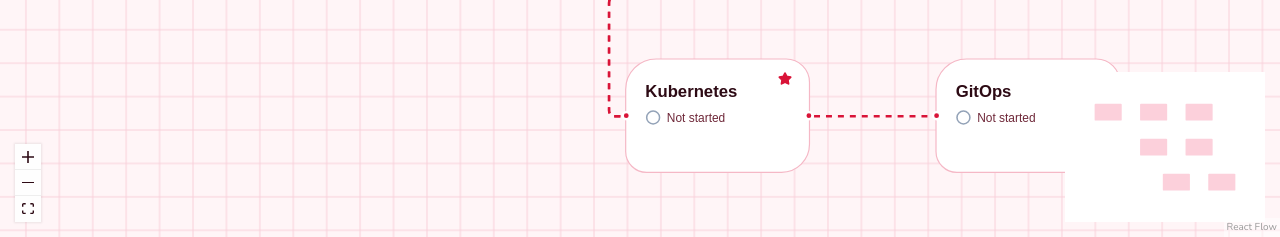
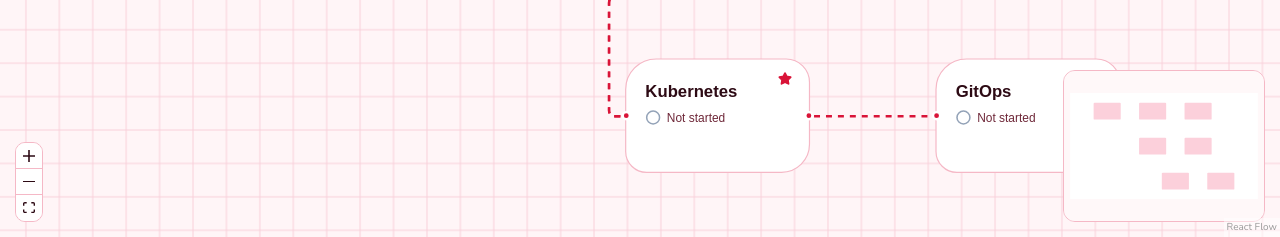
Before and after one commit to Anshuu2004/bibble, a Next.js app: page /map/devops-journey/edit in a window 1280 px wide. Shown: the part 563-800 px from the top of the page. Built offline with nearby package versions, Linux system fonts and the light colour scheme.

Commit message:
Fix minimap and zoom controls dark theme

```diff
--- a/app/globals.css
+++ b/app/globals.css
@@ -1596,6 +1596,37 @@
 .map-page-header { min-height: 78px; display: flex; align-items: center; justify-content: space-between; padding: 0 28px; border-bottom: 1px solid var(--border); background: var(--card); }
 .header-action { padding: 9px 15px; border: 1px solid var(--border); border-radius: 99px; font: 700 12px Arial, sans-serif; background: var(--card); color: var(--foreground); }
 .learning-map-shell .react-flow { background: var(--background); }
+
+/* React Flow controls & minimap — scoped to the learning map canvas */
+.map-canvas-wrap {
+  --xy-controls-button-background-color: var(--surface-card);
+  --xy-controls-button-background-color-hover: var(--surface-soft);
+  --xy-controls-button-color: var(--text-primary);
+  --xy-controls-button-color-hover: var(--brand);
+  --xy-controls-button-border-color: var(--border-subtle);
+  --xy-controls-box-shadow: var(--shadow-card);
+
+  --xy-minimap-background-color: var(--surface-card);
+  --xy-minimap-mask-background-color: color-mix(in srgb, var(--surface-page) 70%, transparent);
+  --xy-minimap-node-background-color: var(--canvas-node);
+}
+
+.map-canvas-wrap .react-flow__controls {
+  border: 1px solid var(--border-subtle);
+  border-radius: 10px;
+  overflow: hidden;
+}
+
+.map-canvas-wrap .react-flow__controls-button:active {
+  background: var(--surface-strong);
+}
+
+.map-canvas-wrap .react-flow__minimap {
+  border: 1px solid var(--border-subtle);
+  border-radius: 12px;
+  box-shadow: var(--shadow-card);
+  overflow: hidden;
+}
 .map-toolbar { position: absolute; z-index: 4; top: 18px; left: 50%; display: flex; align-items: center; gap: 6px; min-height: 50px; padding: 6px 12px; transform: translateX(-50%); border: 1px solid var(--border); border-radius: 14px; background: var(--card); box-shadow: var(--shadow); }
 .toolbar-primary { padding: 8px 16px; border-radius: 99px; color: #fff; background: var(--primary); font: 700 12px Arial, sans-serif; border: 0; cursor: pointer; }
 .toolbar-button { width: 36px; height: 36px; display: grid; place-items: center; color: var(--muted); background: transparent; border: 0; border-radius: 8px; cursor: pointer; }
--- a/components/map/learning-map.tsx
+++ b/components/map/learning-map.tsx
@@ -157,7 +157,7 @@
       >
         <Background variant={BackgroundVariant.Lines} color="color-mix(in srgb, var(--border) 60%, transparent)" gap={28} />
         <Controls showInteractive={false} />
-        <MiniMap nodeColor="var(--canvas-node)" maskColor="rgb(255 255 255 / 0.72)" />
+        <MiniMap nodeColor="var(--canvas-node)" />
       </ReactFlow>
       {!editable && <div className="map-canvas-hint"><Star size={14} /> Click a bibble to explore it</div>}
     </div>
```
